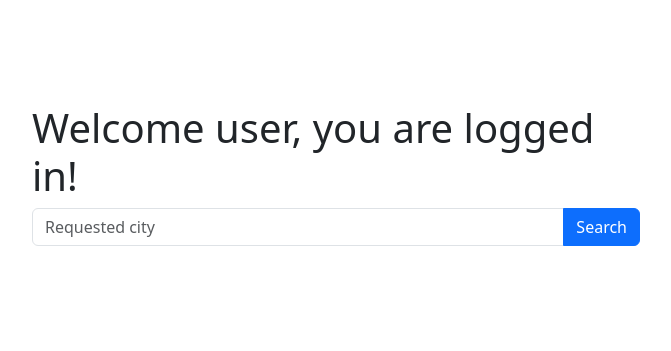
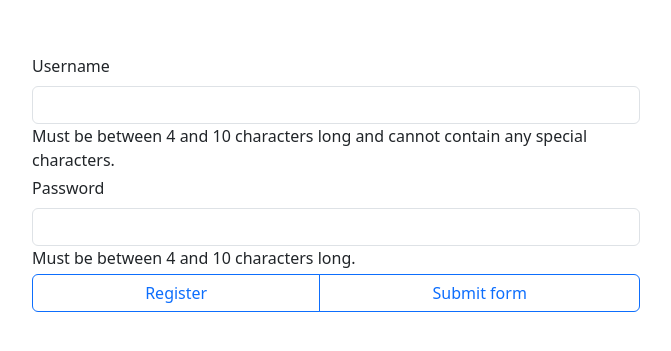
Before and after one commit to martinbago22/solar-watch-cv, a Vue app in the folder frontend/: page / in a window 1280 px wide. Shown: the part 217-568 px from the top of the page, without its empty margins (0-671 px from the left). Built offline with nearby package versions, Linux system fonts and the light colour scheme.

Commit message:
start working on login component with bootstrap styling

```diff
--- a/frontend/src/App.vue
+++ b/frontend/src/App.vue
@@ -1,9 +1,10 @@
 <template>
-  <SolarApp />
+  <Login />
 </template>
 
 <script setup lang="ts">
 import SolarApp from './components/pages/SolarApp.vue'
+import Login from './components/pages/Login.vue';
 </script>
 
 <style scoped></style>
--- a/frontend/src/components/pages/Login.vue
+++ b/frontend/src/components/pages/Login.vue
@@ -1,16 +1,23 @@
 <!-- eslint-disable vue/multi-word-component-names -->
 <template>
-  <div>
-    <form @submit.prevent="registerUser">
-      <label for="userName">Username</label>
-      <input placeholder="John Doe" v-model="username" id="userName" />
-
-      <label for="userName">Password</label>
-      <input placeholder="pw123" type="password" v-model="password" />
-
-      <button type="submit">Register</button>
-    </form>
-  </div>
+  <form class="row g-1 needs-validation" novalidate>
+    <div class="row-md-4">
+      <label for="validationCustom01" class="form-label">Username</label>
+      <input type="text" class="form-control" id="validationCustom01" required />
+      <span class="help-block">Must be between 4 and 10 characters long and cannot contain any special characters.</span>
+      <div class="valid-feedback">Looks good!</div>
+    </div>
+    <div class="row-md-4">
+      <label for="validationCustom02" class="form-label">Password</label>
+      <input type="password" class="form-control" id="validationCustom02" required />
+      <div class="valid-feedback">Looks good!</div>
+      <span class="help-block">Must be between 4 and 10 characters long.</span>
+    </div>
+    <div class="btn-group">
+      <button class="btn btn-outline-primary" type="submit">Register</button>
+      <button class="btn btn-outline-primary" type="submit">Submit form</button>
+    </div>
+  </form>
 </template>
 
 <script setup lang="ts">
@@ -18,59 +25,4 @@ import { ref } from 'vue';
 import { fetchWeatherInfo, registerUser } from '../../api/fetchingMethods';
 const username = ref<string>('');
 const password = ref<string>('');
-fetchWeatherInfo();
 </script>
-
-<style scoped>
-div {
-  font-family: Arial, sans-serif;
-  margin: 0 auto;
-  width: 300px;
-  padding: 20px;
-  border: 1px solid #ccc;
-  border-radius: 5px;
-  background-color: #f9f9f9;
-}
-
-h1 {
-  text-align: center;
-  color: #333;
-}
-
-form {
-  display: flex;
-  flex-direction: column;
-}
-
-label {
-  margin-bottom: 5px;
-  color: #666;
-}
-
-input {
-  margin-bottom: 15px;
-  padding: 10px;
-  border: 1px solid #ccc;
-  border-radius: 3px;
-  font-size: 14px;
-}
-
-input:focus {
-  border-color: #007bff;
-  outline: none;
-}
-
-button {
-  padding: 10px;
-  color: #fff;
-  background-color: #007bff;
-  border: none;
-  border-radius: 3px;
-  font-size: 16px;
-  cursor: pointer;
-}
-
-button:hover {
-  background-color: #0056b3;
-}
-</style>
```
